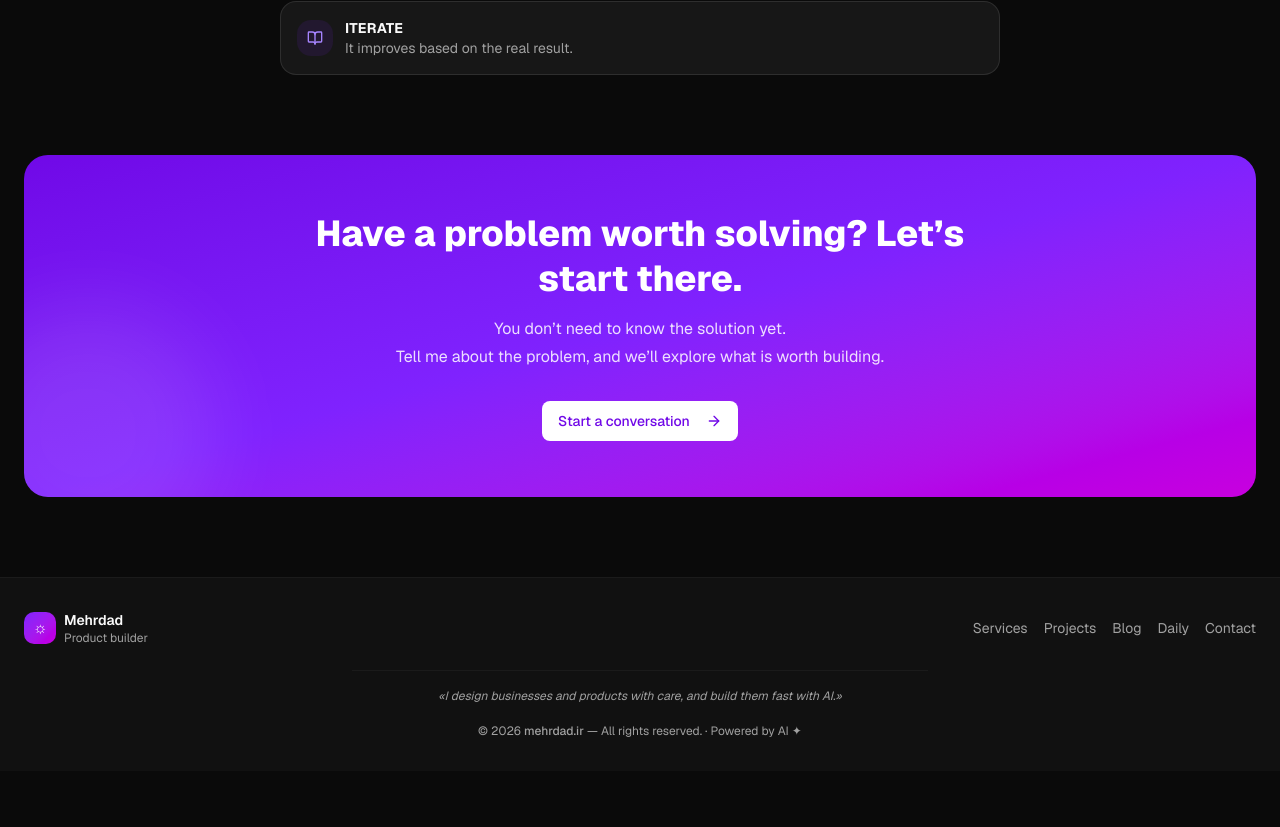
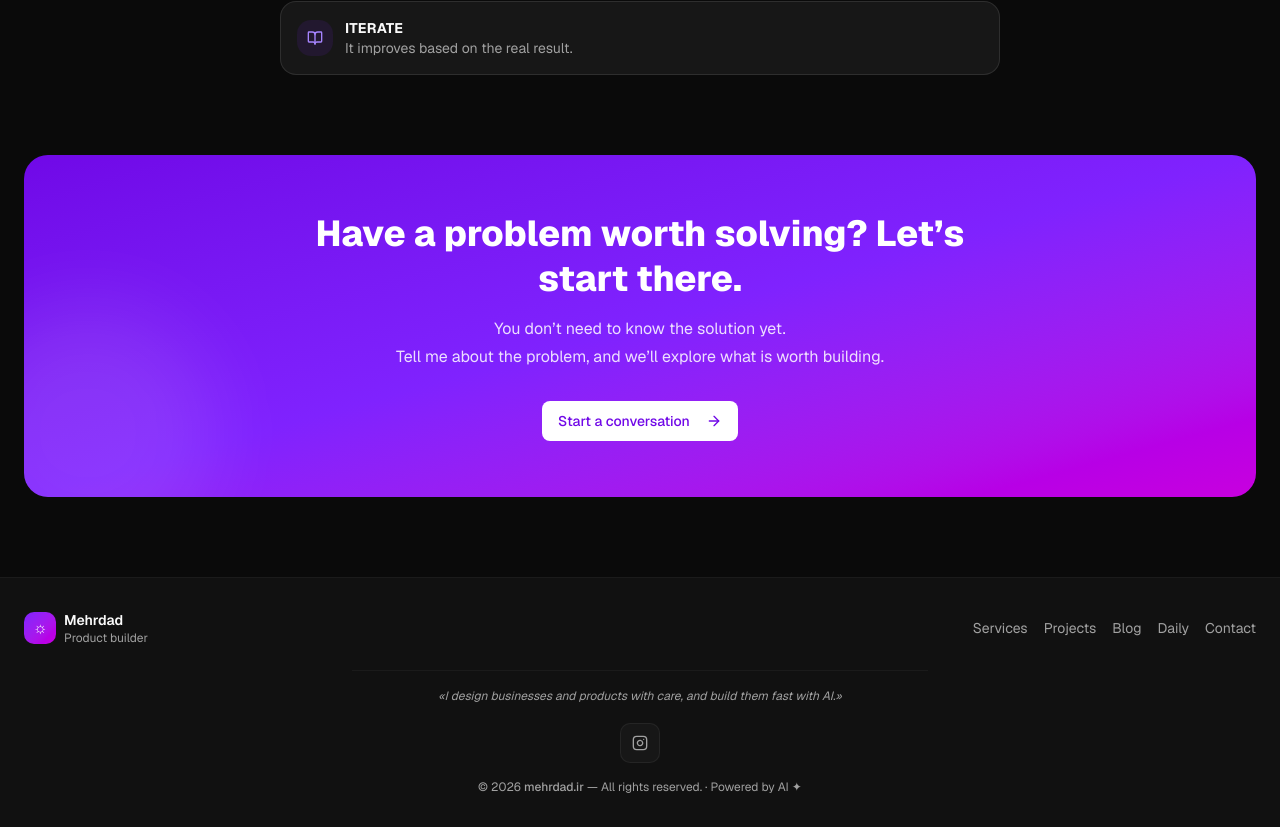
Before and after one commit to goolro/mehrdad-website, a Next.js app: page /fde in a window 1280 px wide. Shown: the part 5514-6341 px from the top of the page. Before the commit the page ends 6285 px from the top, so only its background shows below. Built offline with nearby package versions, Linux system fonts and the light colour scheme; no server answers; the database is empty.

Commit message:
feat: official Instagram profile in footer + Person sameAs (owner request) — bilingual aria-label, icon-only, opens in new tab

```diff
--- a/src/app/page.tsx
+++ b/src/app/page.tsx
@@ -85,9 +85,12 @@ export default async function HomePage() {
         ],
         // sameAs ties this entity to its other profiles — how Google/KG and
         // LLMs disambiguate "Mehrdad" and consolidate authority signals
+        // (Instagram added 2026-09-30 — owner request; keep in sync with the
+        // footer SOCIAL_LINKS in src/components/site/Footer.tsx)
         sameAs: [
           'https://github.com/goolro',
           'https://virgool.io/@mehrdad.ir',
+          'https://www.instagram.com/startup_mt/',
         ],
       },
     ],
--- a/src/components/site/Footer.tsx
+++ b/src/components/site/Footer.tsx
@@ -1,8 +1,23 @@
 'use client';
 
 import Link from 'next/link';
+import { Instagram } from 'lucide-react';
 import { useApp } from './store';
 import { ui } from './i18n';
+
+// Social profiles (owner request 2026-09-30): the official Instagram page.
+// Keep this list small and OFFICIAL only — every entry renders as an icon
+// button site-wide in the footer and must stay mirrored in the Person
+// JSON-LD sameAs array (src/app/page.tsx) so the entity graph stays
+// consistent for search engines and LLMs.
+const SOCIAL_LINKS = [
+  {
+    id: 'instagram',
+    href: 'https://www.instagram.com/startup_mt/',
+    labelKey: 'followInstagram',
+    icon: Instagram,
+  },
+] as const;
 
 export function Footer() {
   const { lang } = useApp();
@@ -39,6 +54,21 @@ export function Footer() {
           «{t.footer.slogan}»
         </p>
 
+        <div className="mt-4 flex items-center justify-center gap-2">
+          {SOCIAL_LINKS.map((link) => (
+            <a
+              key={link.id}
+              href={link.href}
+              target="_blank"
+              rel="noopener noreferrer"
+              aria-label={t.footer[link.labelKey]}
+              className="inline-flex h-10 w-10 items-center justify-center rounded-lg border border-border/60 bg-card text-muted-foreground transition-colors hover:border-violet-500/50 hover:text-foreground"
+            >
+              <link.icon className="h-4 w-4" aria-hidden="true" />
+            </a>
+          ))}
+        </div>
+
         <div className="mt-4 text-center text-xs text-muted-foreground">
           © {year}{' '}
           <a
--- a/src/components/site/i18n.ts
+++ b/src/components/site/i18n.ts
@@ -403,6 +403,7 @@ export const ui = {
       slogan: 'I design businesses and products with care, and build them fast with AI.',
       rights: 'All rights reserved.',
       builtWith: 'Powered by AI',
+      followInstagram: 'Mehrdad on Instagram — @startup_mt',
     },
     daily: {
       badge: 'Product analysis',
@@ -987,6 +988,7 @@ export const ui = {
       slogan: 'کسب‌وکار و محصولت رو با دقت طراحی می‌کنم، و با AI سریع می‌سازمش.',
       rights: 'تمام حقوق محفوظ است.',
       builtWith: 'قدرت‌گرفته از هوش مصنوعی',
+      followInstagram: 'اینستاگرام مهرداد — startup_mt',
     },
     daily: {
       badge: 'تحلیل محصول',
```
